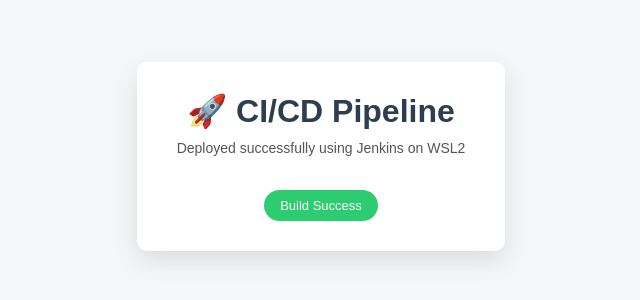
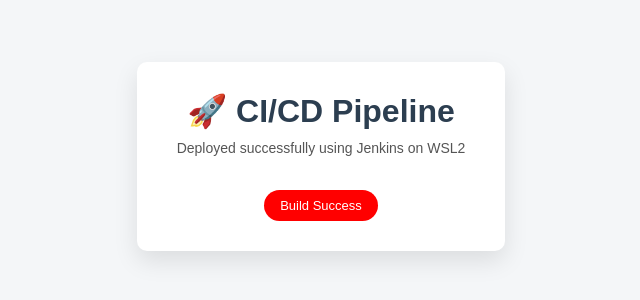
Before and after one commit to sreehari666/sample-node-ci, a website: page index.html in a window 1280 px wide. Shown: the part 244-544 px from the top of the page, without its empty margins (319-959 px from the left). Drawn offline with Linux system fonts and the light colour scheme.

Commit message:
button color change

```diff
--- a/index.html
+++ b/index.html
@@ -38,7 +38,8 @@
             margin-top: 20px;
             display: inline-block;
             padding: 8px 16px;
-            background: #2ecc71;
+            /* background: #2ecc71; */
+            background: red;
             color: #fff;
             border-radius: 20px;
             font-size: 13px;
```
